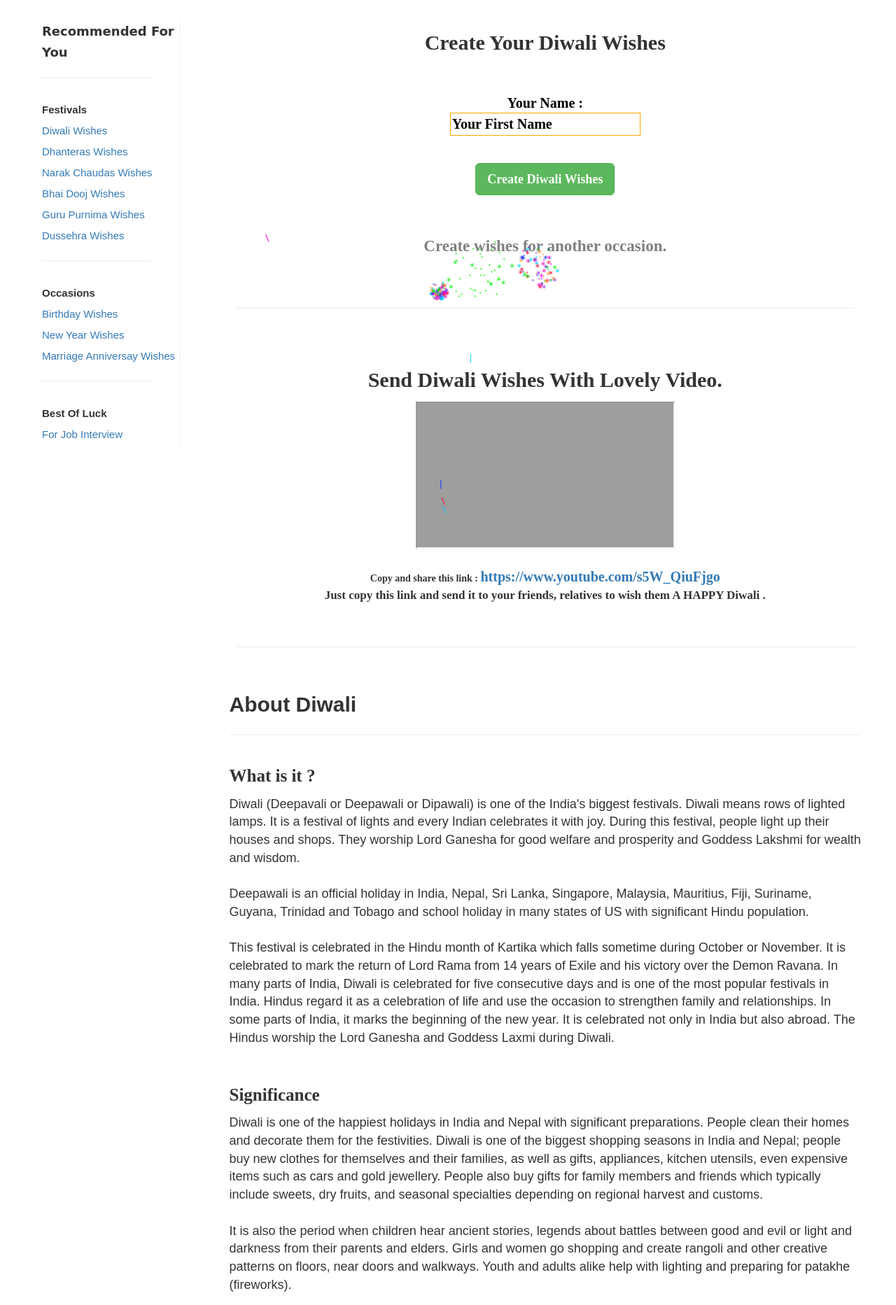
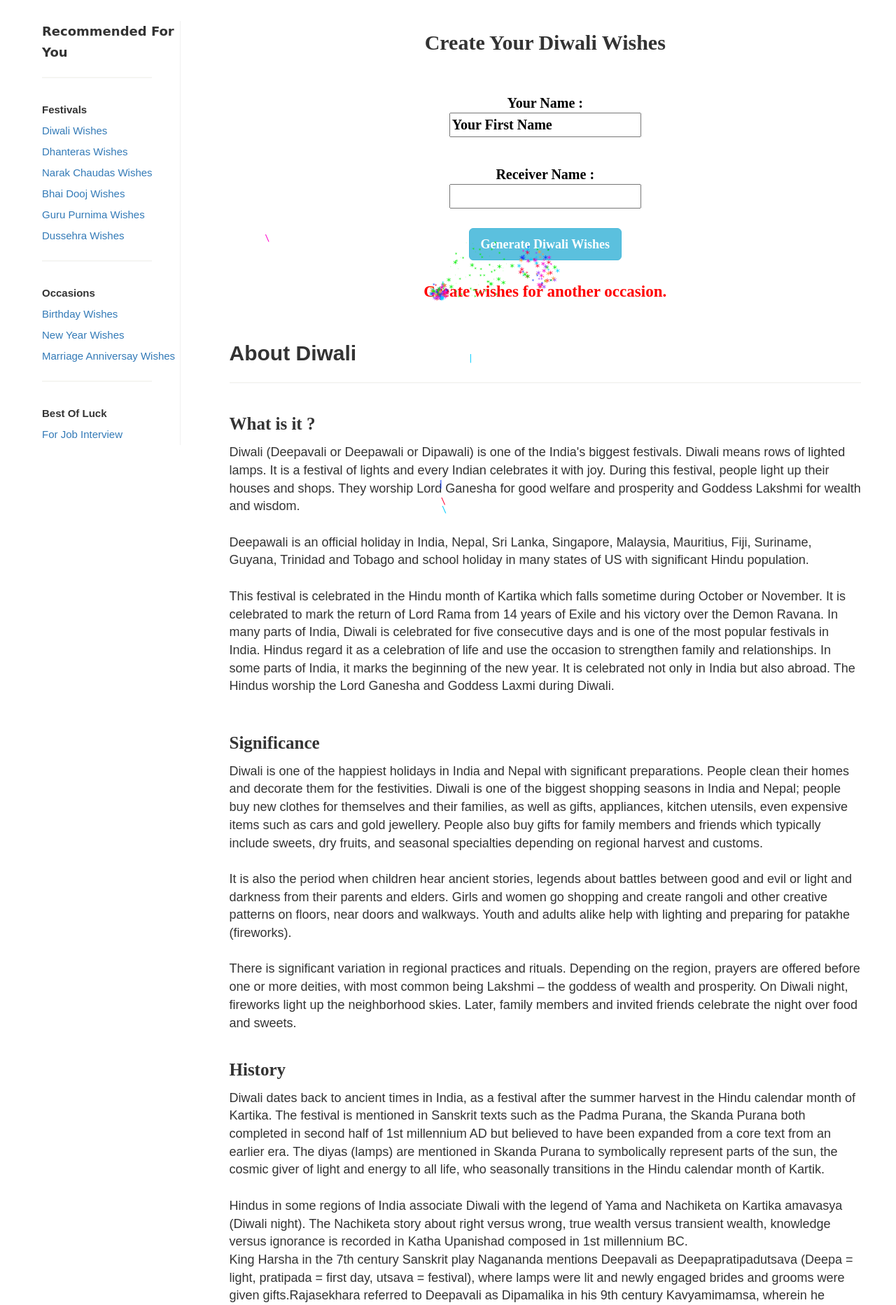
Before and after one commit to rajatgupta200795/webprojects, a PHP site: page /imsingle/my-wishes/create-ewishes-for-diwali/index.php in a window 1280 px wide; the page is wider, and only the part inside the window is pictured. Shown: the part 62-1927 px from the top of that part at 70% size. Run offline with PHP 8.4, Linux system fonts and the light colour scheme; some libraries are stand-ins or nearby versions; some web fonts are replaced; grey boxes are pictures that could not be loaded.

Commit message:
Update index.php

```diff
--- a/my-wishes/create-ewishes-for-diwali/index.php
+++ b/my-wishes/create-ewishes-for-diwali/index.php
@@ -28,42 +28,19 @@
 <p id="newUserDetails" class="hidden" style=" z-index: 2; ">
     <div style="font-size: 20px; color: black; font-weight:bold;">
         <form>
-    Your Name : </br><input id="senderFname" type="text" name="" style="border:1px solid orange;" ng-model="senderName" value="{{}}" required>
+    Your Name : </br><input id="senderFname" type="text" name="" ng-model="senderName" value="" required>
     <p id="wrongFname"></p>
     </br>
-    <input type="hidden" style="border:1px solid orange;"  name="" ng-model="receiverName" value="{{}}"  required>
-
-    <?php
-    if(!isMobileDevice())
-    echo'<buttton type="submit" onclick="genLink()" class="btn btn-success btn-lg"><b>Create Diwali Wishes</b></buttton>';
-    else{
-        echo'<a href="https://api.whatsapp.com/send?text=touch this blue line and see magic
-         👉 http://www.devopsrider.com/create-ewishes-for-diwali/my-online-diwali-ewishes.php?{{senderName}}-sent-a-wish-to-" class="btn btn-success btn-lg" style="font-family:arial;">Share on Whatsapp</a>';
-        }
-        ?>
-
+    Receiver Name :</br><input type="text" name="" ng-model="receiverName" value=" "  required>
+    </br></br>
+    <buttton type="submit" onclick="genLink()" class="btn btn-info btn-lg"><b>Generate Diwali Wishes</b></buttton>
     </form>
-    </br></br>
-    <a href="http://www.devopsrider.com" style="font-size:23px; color:grey;">Create wishes for another occasion.</a>
+    </br>
+    <a href="http://www.devopsrider.com/my-wishes/inc/leftmenu.php" style="font-size:23px; color:red;">Create wishes for another occasion.</a>
     </div>
 </p>
 
-</br></br>
 
-<hr style="width: 98%; text-align: center; height: 2px; border-top: 1px solid #f3f3ee; background-color: #f7f7f7;">
-
-</br></br></br>
-
-
-<p style="font-size: 30px;">Send Diwali Wishes With Lovely Video.</p>
-<iframe width="370" height="210" src="https://www.youtube.com/embed/s5W_QiuFjgo" frameborder="3" allowfullscreen></iframe>
-</br></br>
-Copy and share this link : <b style="font-size: 20px;"><a href="https://www.youtube.com/s5W_QiuFjgo">https://www.youtube.com/s5W_QiuFjgo</a></b></br>
-<div style="font-size: 17px;">Just copy this link and send it to your friends, relatives to wish them <b>A HAPPY Diwali .</b></div>
-
-</br></br>
-
-<hr style="width: 98%; text-align: center; height: 2px; border-top: 1px solid #f3f3ee; background-color: #f7f7f7;">
 </br></br>
 </div>
 
@@ -74,50 +51,14 @@ Copy and share this link : <b style="font-size: 20px;"><a href="https://www.yout
 <div class="hidden" id="generateLink" style="text-align: center; position: absolute; color:white; top:90px; margin-left: 5%; padding: 30px; font-size: 25px; background-color: black; width: 80%; height: auto;">
         <button class="btn btn-danger" onclick="hideLink()" style="margin-left: <?php  if(isMobileDevice())echo'200';else echo'580'; ?>px; color:white; padding:5px;width:40px; height:40px; font-size:17px;; background-color:red;">X</button></br></br>
 
-    <div class="copyMssgClass" id="copyMssg">Press the Copy Button.</div>
-
-    <div style="padding: 20px; font-size: 15px;">
+    Copy this link and send it to {{receiverName}}.
+    </br>
+    <div style="padding: 30px; font-size: 20px;">
 <p id="showLink"></p>
-
-<p class="hidden" id="linkCopied"style="font-size:20px;"><button class="btn btn-success btn-lg">Wishes Copied</button></br></br> Your diwali wishes has been copied, now please share it.</p>
-
-</br>
 
 <script type="text/javascript">
 
-        document.getElementById('showLink').innerHTML = '<a id="textLink" style="background-color:white; padding:5px;" href="my-online-diwali-ewishes.php?{{senderName}}-sent-a-wish-to-" style="font-size:15px;">http://www.devopsrider.com/create-ewishes-for-diwali/my-online-diwali-ewishes.php?{{senderName}}-sent-a-wish-to-</a></br></br></br> <button class="btn btn-primary btn-lg" onClick="copyToClipboard()">Copy</button>';
-
-
-        function copyToClipboard() {
-
-   text = document.getElementById("textLink");
-
-    document.getElementById('showLink').setAttribute("class","hidden");
-    document.getElementById('copyMssg').setAttribute("class","hidden");
-    document.getElementById('linkCopied').setAttribute("class","linkCopiedClass");
-
-    if (window.clipboardData && window.clipboardData.setData) {
-        // IE specific code path to prevent textarea being shown while dialog is visible.
-        return clipboardData.setData("Text", text);
-
-    } else if (document.queryCommandSupported && document.queryCommandSupported("copy")) {
-        var textarea = document.createElement("textarea");
-        textarea.textContent = text;
-        textarea.style.position = "fixed";  // Prevent scrolling to bottom of page in MS Edge.
-        document.body.appendChild(textarea);
-        textarea.select();
-        try {
-            return document.execCommand("copy");  // Security exception may be thrown by some browsers.
-        } catch (ex) {
-            console.warn("Copy to clipboard failed.", ex);
-            return false;
-        } finally {
-            document.body.removeChild(textarea);
-        }
-    }
-}
-
-
+        document.getElementById('showLink').innerHTML = '<a href="my-online-diwali-ewishes.php?{{senderName}}-sent-a-wish-to-{{receiverName}}"style="font-size:15px;">http://www.devopsrider.com/create-ewishes-for-diwali/my-online-diwali-ewishes.php?{{senderName}}-sent-a-wish-to-{{receiverName}}</a>';
 </script>
 
     </div>
@@ -134,12 +75,9 @@ function genLink(){
     else document.getElementById('wrongFname').innerHTML = '<div style="color:red;">Please enter your first name.</div>';}
 function hideLink(){
     document.getElementById('generateLink').setAttribute("class","hidden");
-
-    document.getElementById('showLink').setAttribute("class","showLinkClass");
-    document.getElementById('copyMssg').setAttribute("class","copyMssgClass");
-    document.getElementById('linkCopied').setAttribute("class","hidden");
 }
 </script>
+
 
 
 
```
